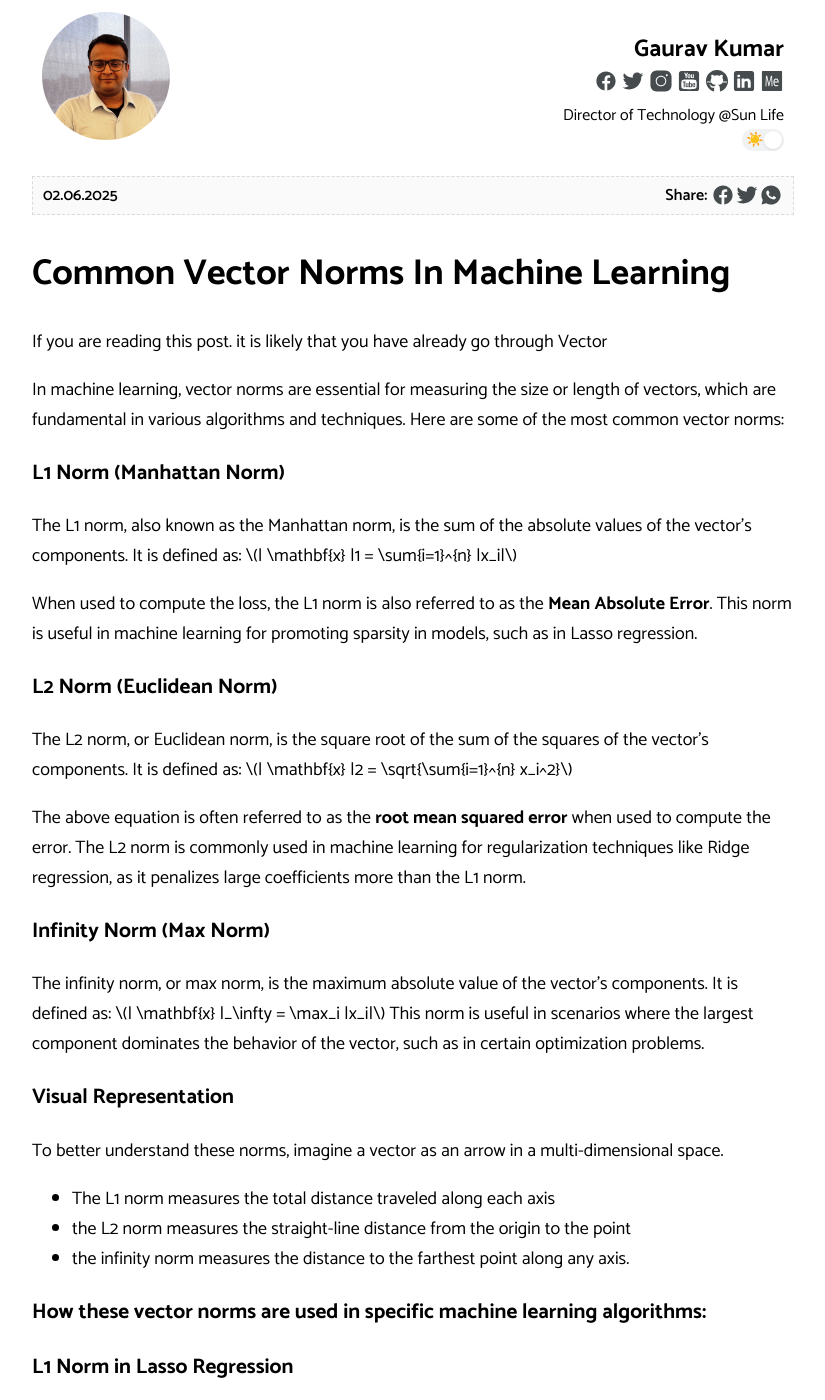
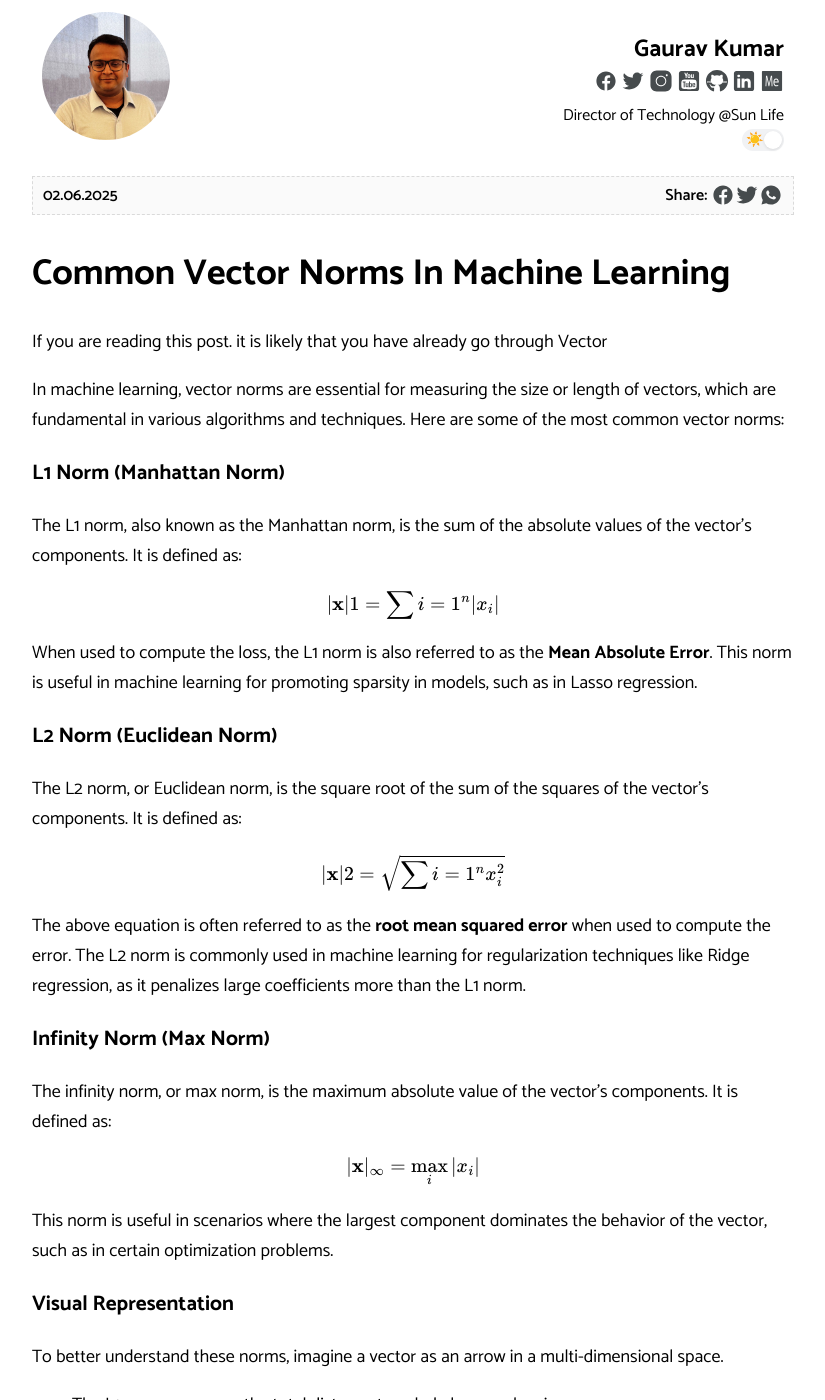
Before and after one commit to gauravbansal74/gauravbansal74.github.io, a Jekyll site: the page built from _posts/2025-06-02-common-vector-norms-in-machine-learning.md, in a window 1280 px wide and 1400 px high. Shown: the whole window, without its empty margins (227-1052 px from the left). Built offline with Jekyll 4.4.1, drawn with Linux system fonts in a browser that asks for light colours; formulas are drawn with MathJax 3; comment, search, counter and statistics services are not loaded; some of the changed lines change nothing that is shown.

Commit message:
fix: the mathjx

```diff
--- a/_config.yml
+++ b/_config.yml
@@ -7,9 +7,9 @@ description: >-
 lang: en-US
 timezone:  Europe/Istanbul
 repo: https://github.com/gauravbansal74/gauravbansal74.github.io # site repo [optional]
-google_verify:      XXX # Put your Google Verification here
-google_analytics:   G-1RH9Y5G0Z1 # Put your Google Analytics code
-discus-identifier:  XXX
+google_verify: XXX # Put your Google Verification here
+google_analytics: G-1RH9Y5G0Z1 # Put your Google Analytics code
+discus-identifier:
 
 # Author settings
 author:
--- a/_posts/2025-06-02-common-vector-norms-in-machine-learning.md
+++ b/_posts/2025-06-02-common-vector-norms-in-machine-learning.md
@@ -6,7 +6,7 @@ layout: post
 permalink: linear-algebra-common-vector-norms
 categories: DLML
 tags: [Linear-Algebra, DLML]
-mathbf: true
+mathjax: true
 ---
 
 If you are reading this post. it is likely that you have already go through [Vector](/linear-algebra-scalar-vector-matrix-tensor)
@@ -14,22 +14,29 @@ If you are reading this post. it is likely that you have already go through [Vec
 In machine learning, vector norms are essential for measuring the size or length of vectors, which are fundamental in various algorithms and techniques. Here are some of the most common vector norms:
 
 ### L1 Norm (Manhattan Norm)
-The L1 norm, also known as the Manhattan norm, is the sum of the absolute values of the vector's components. It is defined as:
+The L1 norm, also known as the Manhattan norm, is the sum of the absolute values of the vector's components.
+It is defined as:
+
 $$| \mathbf{x} |1 = \sum{i=1}^{n} |x_i|$$
 
 When used to compute the loss, the L1 norm is also referred to as the **Mean Absolute Error**.
 This norm is useful in machine learning for promoting sparsity in models, such as in Lasso regression.
 
 ### L2 Norm (Euclidean Norm)
-The L2 norm, or Euclidean norm, is the square root of the sum of the squares of the vector's components. It is defined as:
+The L2 norm, or Euclidean norm, is the square root of the sum of the squares of the vector's components.
+It is defined as:
+
 $$| \mathbf{x} |2 = \sqrt{\sum{i=1}^{n} x_i^2}$$
 
 The above equation is often referred to as the **root mean squared error** when used to compute the error.
 The L2 norm is commonly used in machine learning for regularization techniques like Ridge regression, as it penalizes large coefficients more than the L1 norm.
 
 ### Infinity Norm (Max Norm)
-The infinity norm, or max norm, is the maximum absolute value of the vector's components. It is defined as:
+The infinity norm, or max norm, is the maximum absolute value of the vector's components.
+It is defined as:
+
 $$| \mathbf{x} |_\infty = \max_i |x_i|$$
+
 This norm is useful in scenarios where the largest component dominates the behavior of the vector, such as in certain optimization problems.
 
 ### Visual Representation
```
